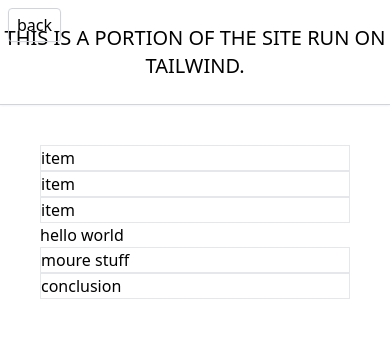
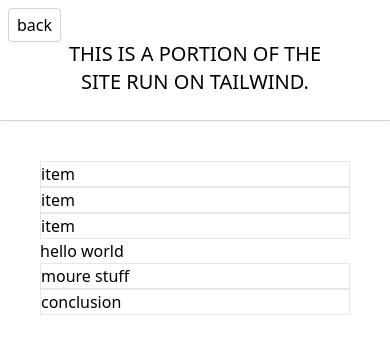
Before and after one commit to stujmar/css-animations, a website: page tailwind.html in a window 390 px wide. Drawn offline with Linux system fonts and the light colour scheme.

Commit message:
[sm] made top bar more fluid

```diff
--- a/tailwind.html
+++ b/tailwind.html
@@ -9,8 +9,8 @@
 </head>
 <body>
     <div class="w-full border-b border-gray-300 shadow-sm relative py-6">
-        <div class="text-center font-medium text-xl uppercase">This is a portion of the site run on tailwind.</div>
-        <a class="block w-min border border-gray-300 px-2 absolute top-0 left-0 py-1 shadow-sm rounded m-2 hover:bg-gray-50 " href="index.html">back</a>
+        <div class="text-center mx-auto mt-4 sm:mt-0 w-64 sm:w-full font-medium text-xl uppercase">This is a portion of the site run on tailwind.</div>
+        <a class="block w-min bg-white border border-gray-300 px-2 absolute top-0 left-0 py-1 shadow-sm rounded m-2 hover:bg-gray-50 " href="index.html">back</a>
     </div>
     <div class="p-10">
 
```
Also changed, not shown: css/tailwind-out.css.
